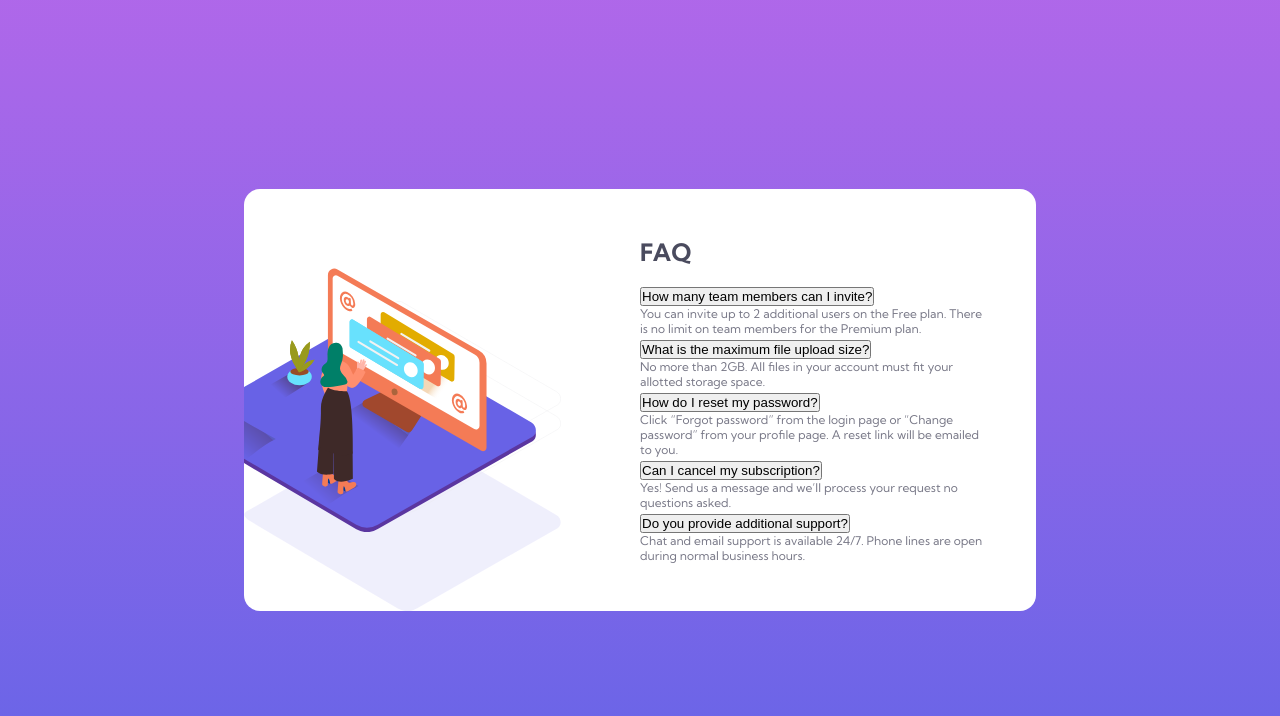
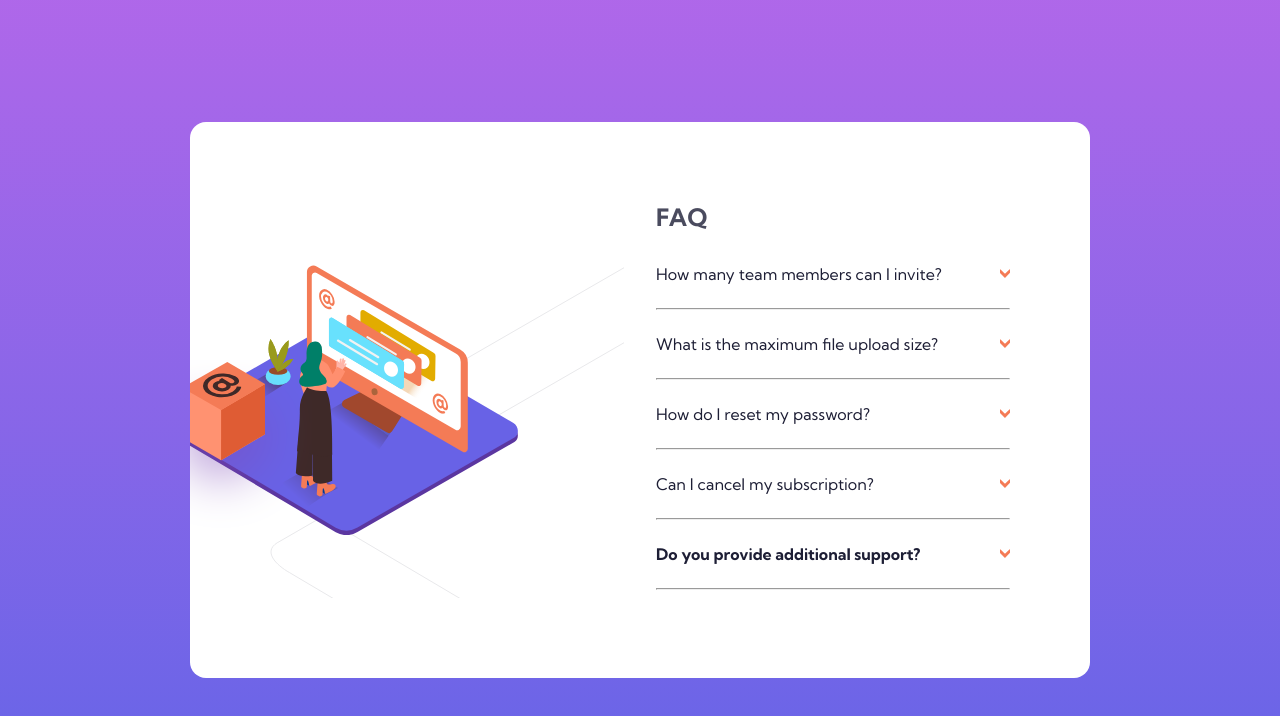
Before and after one commit to samlan24/FAQ-section, a plain HTML site: page index.html in a window 1280 px wide. Drawn offline with Linux system fonts and the light colour scheme.

Commit message:
css changes

```diff
--- a/index.html
+++ b/index.html
@@ -21,7 +21,18 @@
   <body>
     <main class="container">
       <div class="card__img">
-        <img src="./images/illustration-woman-online-desktop.svg" alt="" />
+        <img
+          src="./images/illustration-woman-online-desktop.svg"
+          class="img__one"
+          alt=""
+        />
+        <div class="card__img__two">
+          <img
+            src="./images/illustration-box-desktop.svg"
+            class="img__two"
+            alt=""
+          />
+        </div>
       </div>
       <div class="card__text">
         <h1>FAQ</h1>
@@ -39,7 +50,7 @@
               </div>
             </div>
           </div>
-
+<hr>
           <div class="accordion__item">
             <h2 class="accordion__header" id="heading1">
               <button class="accordion__question" type="button">
@@ -53,7 +64,7 @@
               </div>
             </div>
           </div>
-
+<hr>
           <div class="accordion__item">
             <h2 class="accordion__header" id="heading2">
               <button class="accordion__question" type="button">
@@ -67,7 +78,7 @@
               </div>
             </div>
           </div>
-
+<hr>
           <div class="accordion__item">
             <h2 class="accordion__header" id="heading3">
               <button class="accordion__question" type="button">
@@ -81,10 +92,10 @@
               </div>
             </div>
           </div>
-
+<hr>
           <div class="accordion__item">
             <h2 class="accordion__header" id="heading4">
-              <button class="accordion__question" type="button">
+              <button class="accordion__question open" type="button">
                 Do you provide additional support?
               </button>
             </h2>
@@ -95,6 +106,7 @@
               </div>
             </div>
           </div>
+          <hr>
         </div>
       </div>
     </main>
--- a/styles.css
+++ b/styles.css
@@ -39,30 +39,38 @@ body {
   border-radius: 1rem;
   max-width: 900px;
   display: flex;
-  padding: 3rem;
+  padding: 5rem;
   overflow: hidden;
-  background-image: url(./images/bg-pattern-desktop.svg);
-  background-size: 40%;
-  background-repeat: no-repeat;
-  background-position: bottom left;
+  gap: 2rem;
+  width: 80%;
 }
 
 .card__img {
-
   flex: 1;
   position: relative;
   display: flex;
   align-items: center;
   justify-content: center;
+  background-image: url(./images/bg-pattern-desktop.svg);
+  background-size: unset;
+  background-repeat: no-repeat;
+  background-position-y: bottom left;
 }
 
-.card__img img {
+.img__one {
   width: 100%;
   position: absolute;
   left: -30%;
   height: auto;
 }
 
+.img__two {
+  width: 50%;
+  z-index: 1;
+  position: absolute;
+  left: -38%;
+  top: 40%;
+}
 
 /* card__text section */
 
@@ -72,7 +80,52 @@ body {
 }
 
 h1 {
+  margin-top: 0;
   font-weight: 700;
   margin-bottom: 1rem;
   color: var(--Very-dark-grayish-blue);
 }
+
+.accordion__question {
+  width: 100%;
+  text-align: left;
+  padding: 1rem 0;
+  border: none;
+  background-color: transparent;
+  font-family: "Kumbh Sans", sans-serif;
+  color: var(--Very-dark-desaturated-blue);
+  cursor: pointer;
+  display: flex;
+  justify-content: space-between;
+  align-items: center;
+  font-size: 1rem;
+}
+
+.accordion__question:hover{
+  color: var(--Soft-red);
+}
+
+.accordion__question::after {
+  content: "";
+  background-image: url(./images/icon-arrow-down.svg);
+  background-repeat: no-repeat;
+  background-size: cover;
+  width: 10px;
+  height: 10px;
+  background-position: center center;
+}
+
+.accordion__text {
+  line-height: 1.4;
+  display: none;
+}
+
+hr {
+  margin: 0.5rem 0;
+  color: var(--Very-dark-desaturated-blue);
+}
+
+.open {
+  font-size: bold;
+  font-weight: 700;
+}
```
